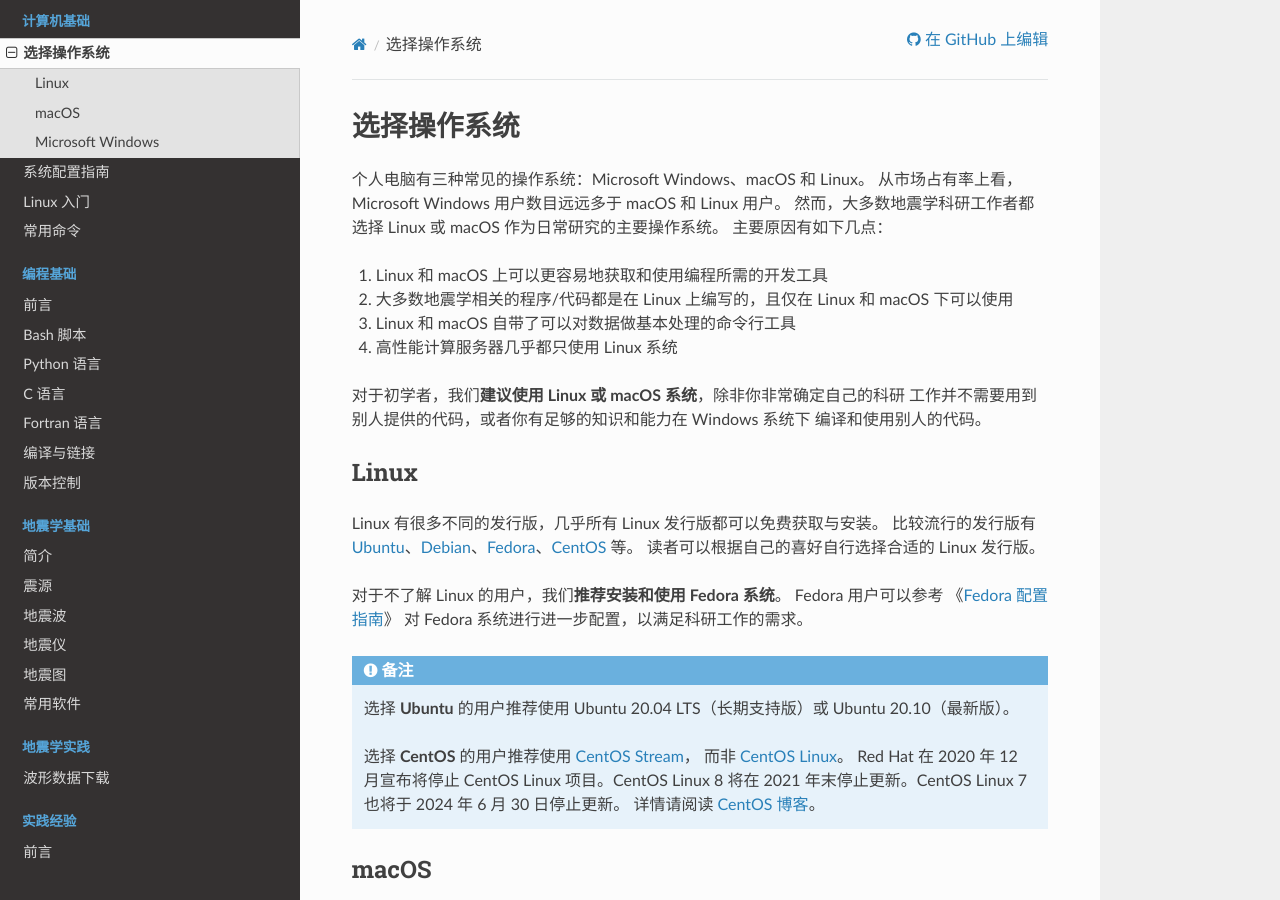
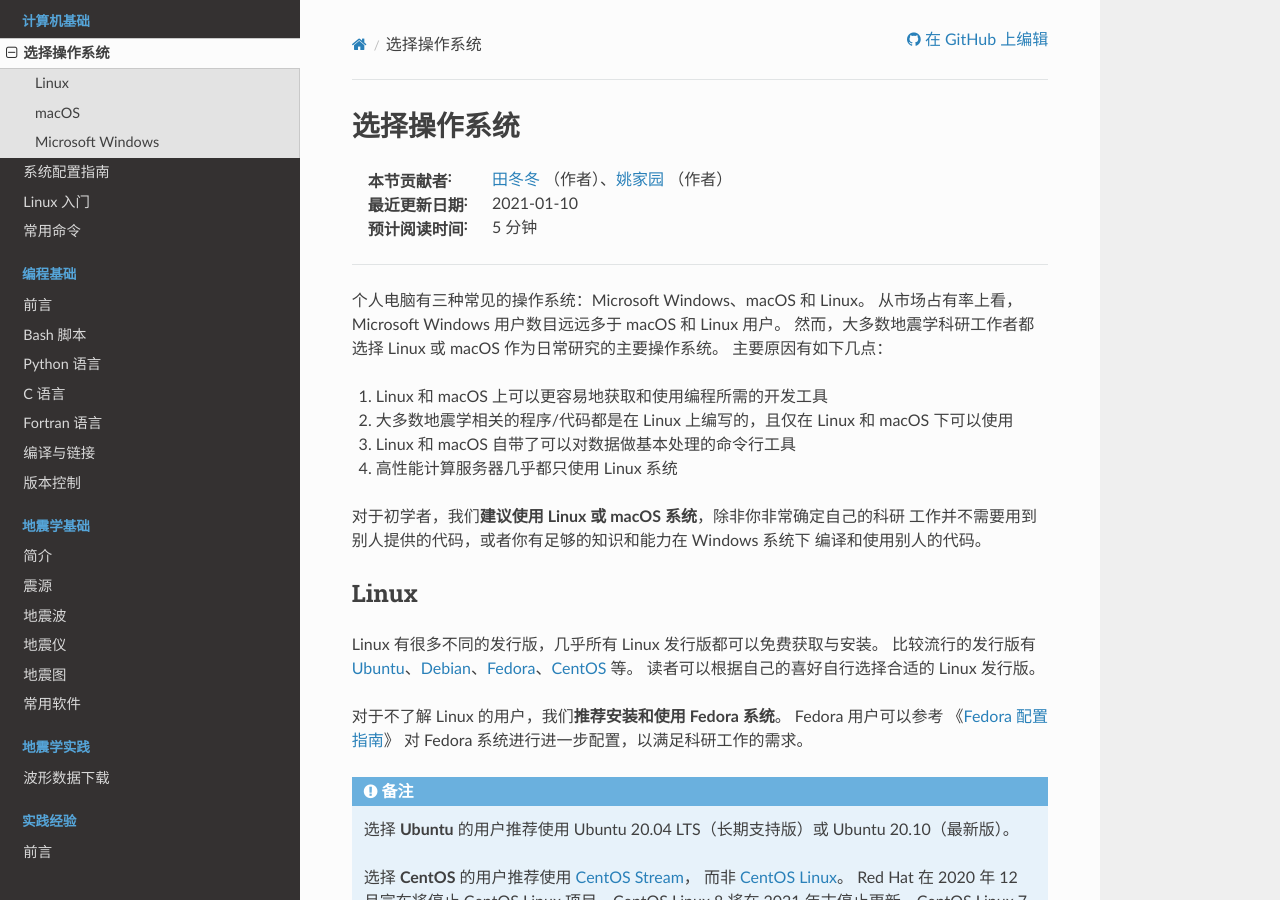
Before and after one commit to seismo-learn/seismology101, a Sphinx documentation site: the page built from source/computer/operating-system.rst, in a window 1280 px wide and 900 px high. Built offline with Sphinx 7.4.7 and the Read the Docs theme 2.0.0, drawn with Linux system fonts in a browser that asks for light colours.

Commit message:
Add metadata for operating-system.rst

```diff
--- a/source/computer/operating-system.rst
+++ b/source/computer/operating-system.rst
@@ -1,5 +1,11 @@
 选择操作系统
 ============
+
+:本节贡献者: `田冬冬 <https://me.seisman.info>`__ （作者）、`姚家园 <https://github.com/core-man>`__ （作者）
+:最近更新日期: 2021-01-10
+:预计阅读时间: 5 分钟
+
+----
 
 个人电脑有三种常见的操作系统：Microsoft Windows、macOS 和 Linux。
 从市场占有率上看，Microsoft Windows 用户数目远远多于 macOS 和 Linux 用户。
```
